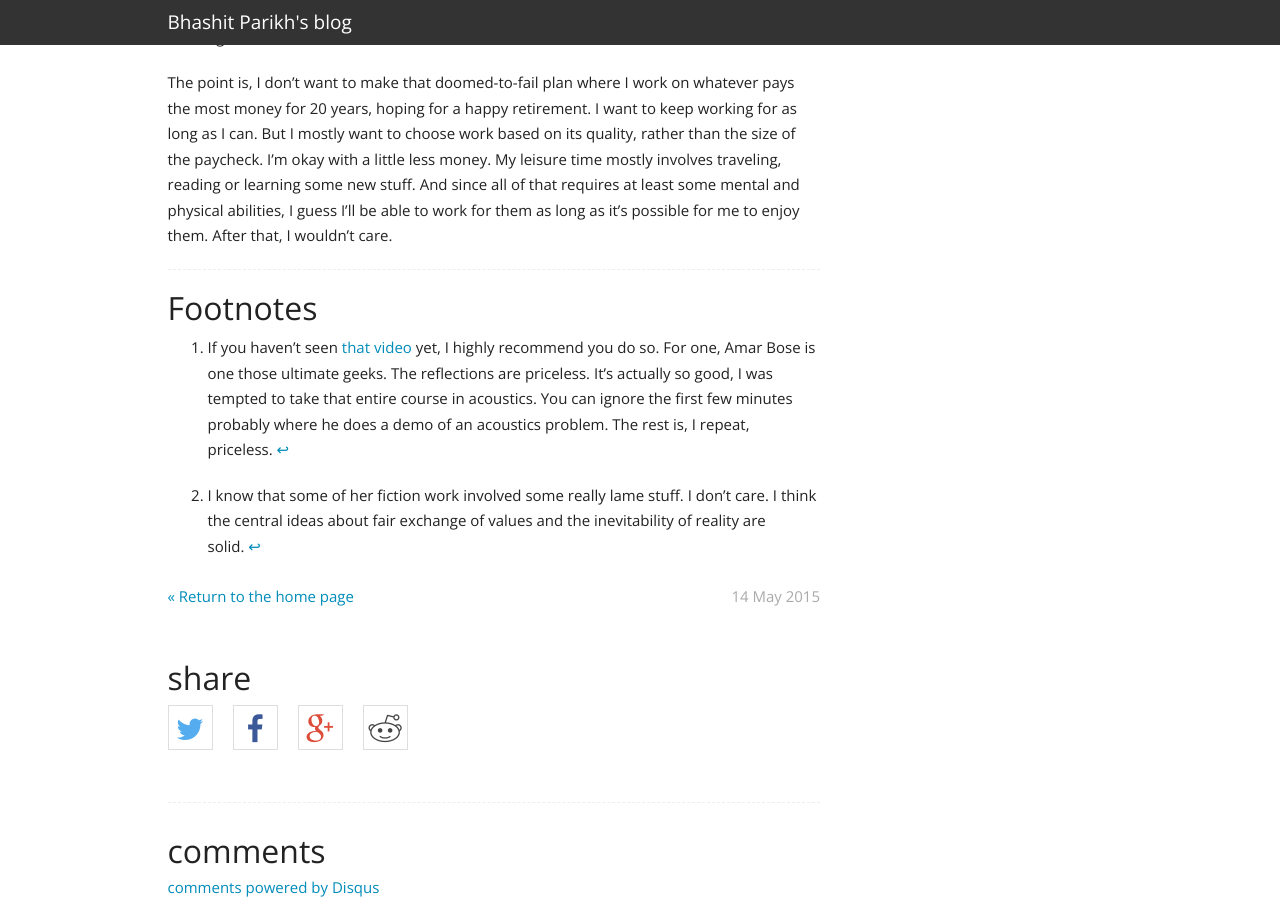
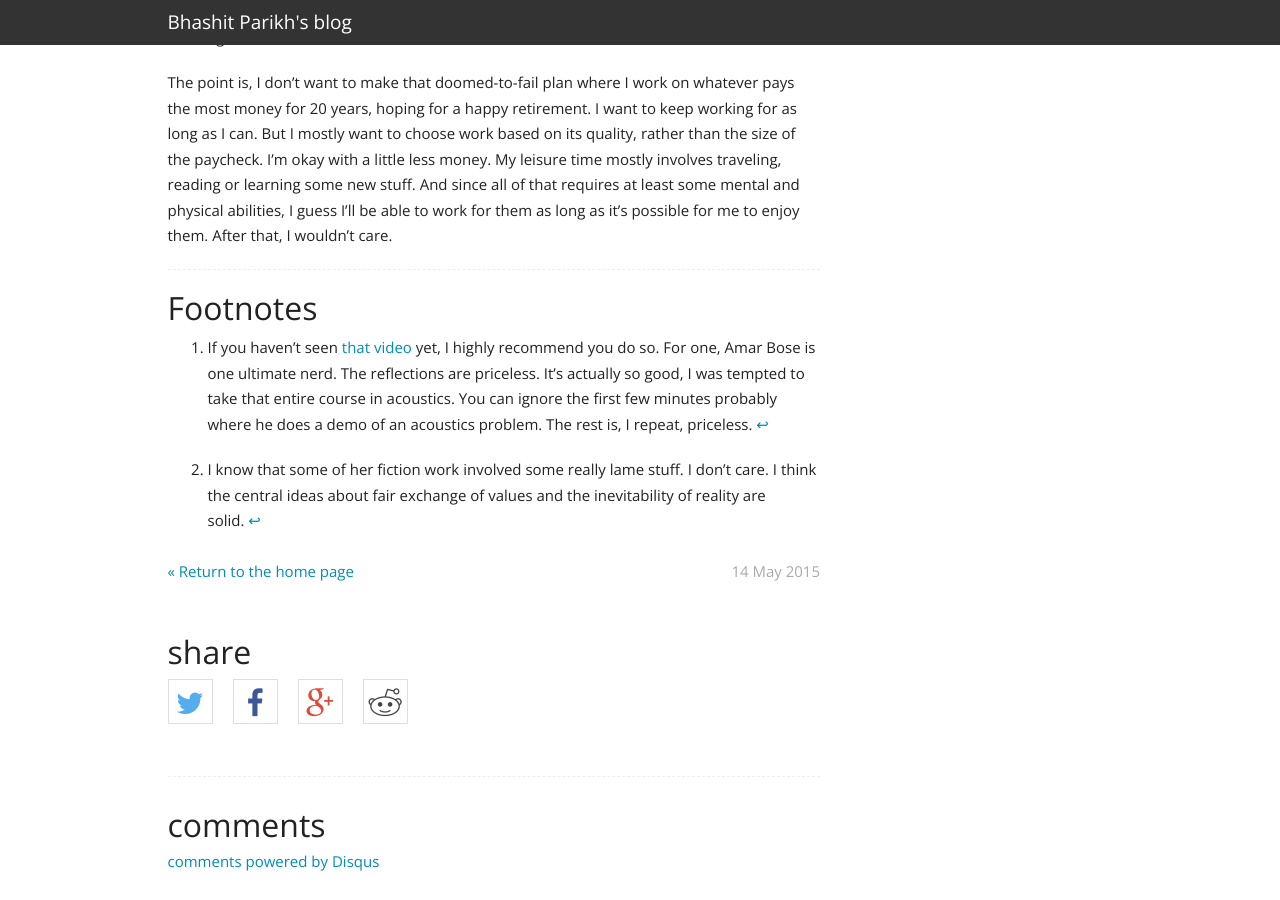
Before and after one commit to Bhashit/bhashit.github.io, a Jekyll site: the page built from _posts/2015-05-14-no-retirement.markdown, in a window 1280 px wide and 900 px high, scrolled down 2132 px. Built offline with Jekyll 4.4.1, drawn with Linux system fonts in a browser that asks for light colours; comment, search, counter and statistics services are not loaded; after the commit the page ends 3007 px from its top, so only the background shows below that.

Commit message:
Correction

```diff
--- a/_posts/2015-05-14-no-retirement.markdown
+++ b/_posts/2015-05-14-no-retirement.markdown
@@ -124,8 +124,8 @@ possible for me to enjoy them. After that, I wouldn't care.
 ## Footnotes
 
 [^1]: If you haven't seen [that video][amar-bose] yet, I highly
-    recommend you do so. For one, Amar Bose is one those ultimate
-    geeks. The reflections are priceless. It's actually so good, I was
+    recommend you do so. For one, Amar Bose is one ultimate
+    nerd. The reflections are priceless. It's actually so good, I was
     tempted to take that entire course in acoustics. You can ignore
     the first few minutes probably where he does a demo of an
     acoustics problem. The rest is, I repeat, priceless.
```
